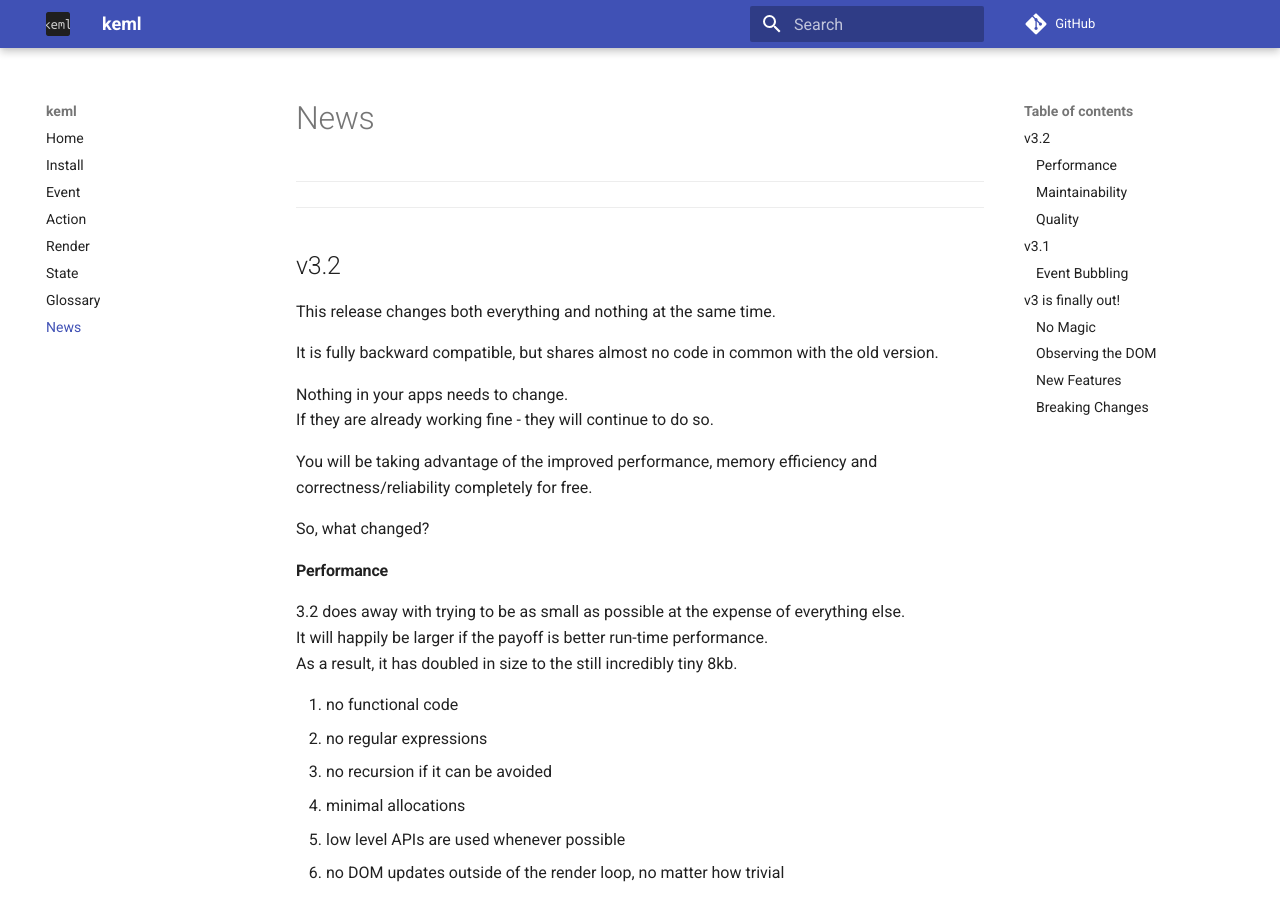
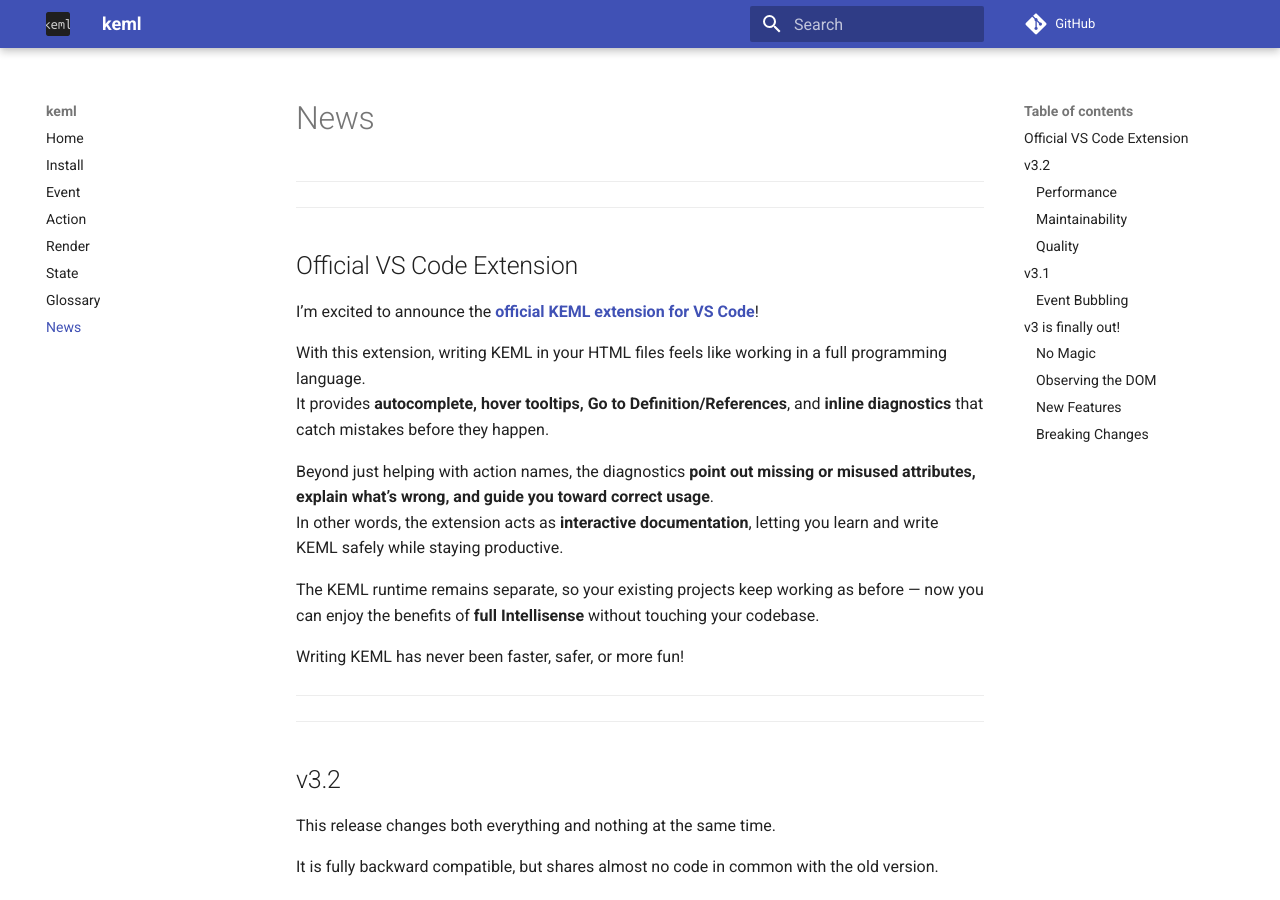
Before and after one commit to thealjey/keml, an MkDocs documentation site: the page built from docs/news.md, in a window 1280 px wide and 900 px high. Built offline with MkDocs 1.6.1 and Material for MkDocs 9.7.7, drawn with Linux system fonts in a browser that asks for light colours; comment, search, counter and statistics services are not loaded.

```diff
--- a/docs/news.md
+++ b/docs/news.md
@@ -1,4 +1,28 @@
 # News
+
+--------------------------------------------------------------------------------
+
+--------------------------------------------------------------------------------
+
+## Official VS Code Extension
+
+I’m excited to announce the [**official KEML extension for VS Code**](https://marketplace.visualstudio.com/items?itemName=eugene-kuzmenko.keml-vscode)!
+
+With this extension, writing KEML in your HTML files feels like working in a
+full programming language.
+It provides **autocomplete, hover tooltips, Go to Definition/References**, and
+**inline diagnostics** that catch mistakes before they happen.
+
+Beyond just helping with action names, the diagnostics
+**point out missing or misused attributes, explain what’s wrong, and guide you toward correct usage**.
+In other words, the extension acts as **interactive documentation**, letting you
+learn and write KEML safely while staying productive.
+
+The KEML runtime remains separate, so your existing projects keep working as
+before — now you can enjoy the benefits of **full Intellisense** without
+touching your codebase.
+
+Writing KEML has never been faster, safer, or more fun!
 
 --------------------------------------------------------------------------------
 
```
Also changed, not shown: README.md (+3 -3 lines), docs/index.md (+1 -1 lines), package.json (+8 -8 lines), tsconfig.json (+4 -11 lines), .dependency-cruiser.mjs, keml.js, 12 other files.
